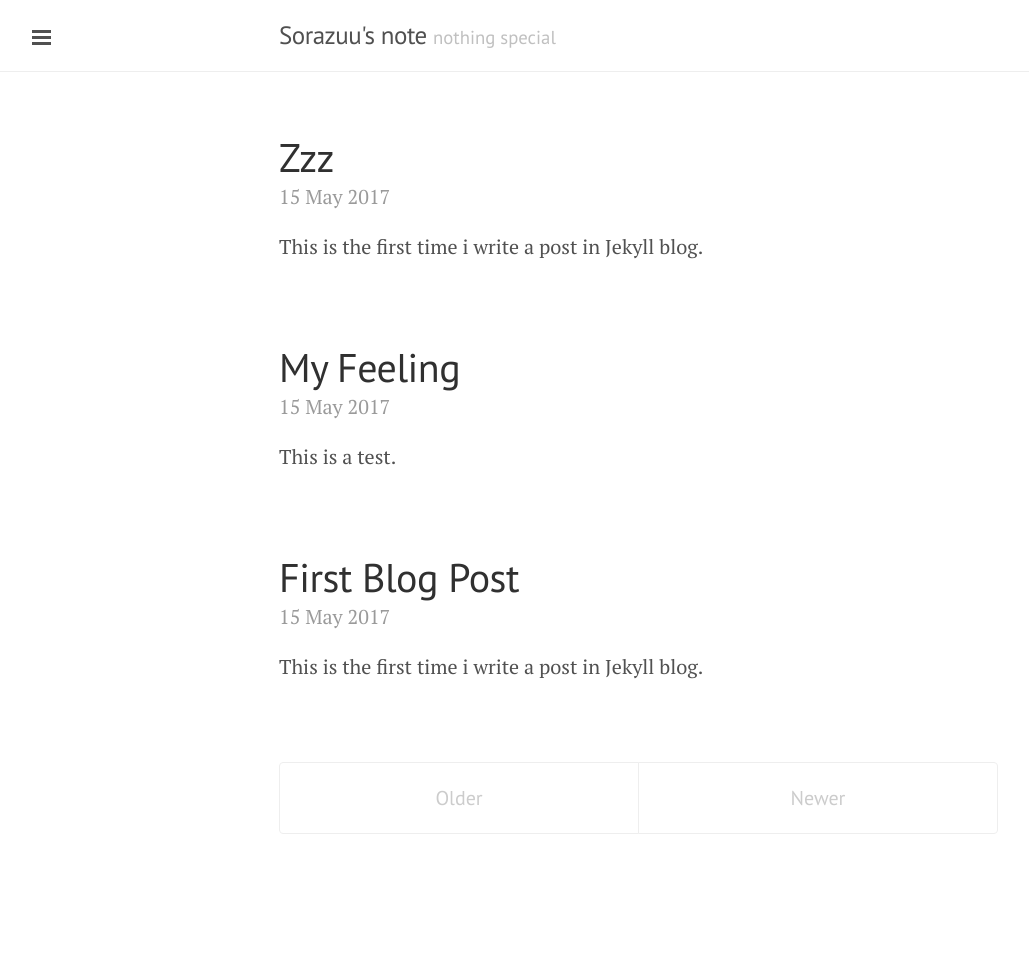
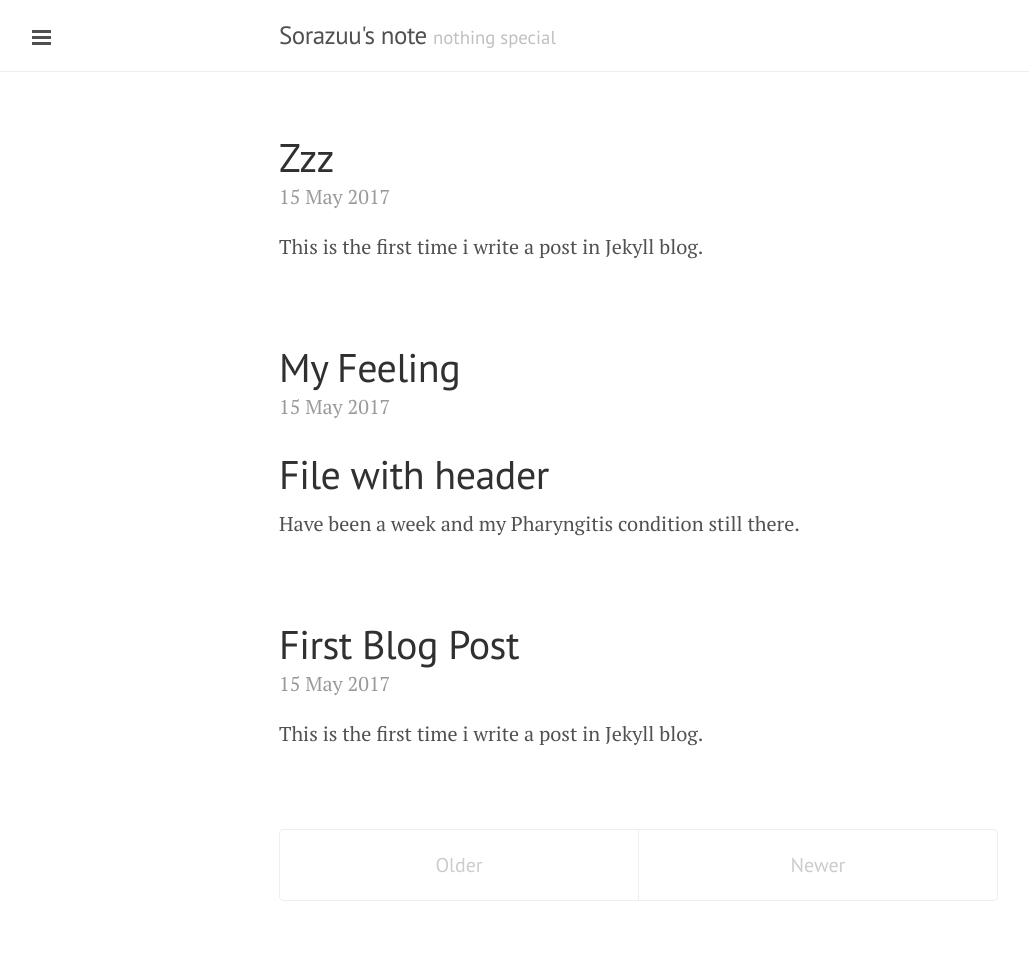
Before and after one commit to Sorazuu/sorazuu.github.io, a Jekyll site: the page built from index.html, in a window 1280 px wide. Shown: the whole page, without its empty margins (1-1030 px from the left). Built offline with Jekyll 4.4.1, drawn with Linux system fonts in a browser that asks for light colours; the list of posts is cut into pages by our own code; before the commit the page ends 900 px from its top, so only the background shows below that.

Commit message:
edit post

```diff
--- a/_posts/2017-05-15-my-feeling.md
+++ b/_posts/2017-05-15-my-feeling.md
@@ -2,4 +2,6 @@
 layout: post
 
 ---
-This is a test.
+# File with header
+
+Have been a week and my Pharyngitis condition still there.
```
